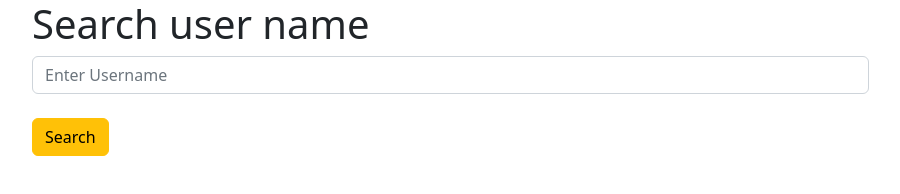
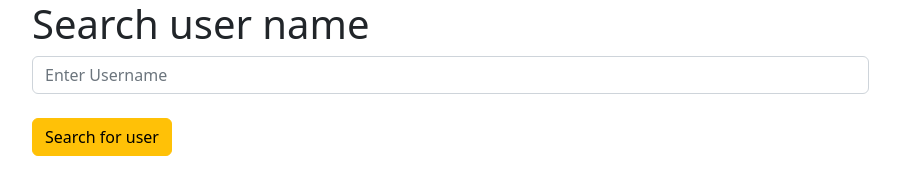
Before and after one commit to QMiNt/GithubSearch, a plain HTML site: page index.html in a window 1280 px wide. Shown: the whole page, without its empty margins (50-950 px from the left). Drawn offline with nearby package versions, Linux system fonts and the light colour scheme.

Commit message:
initial commit

```diff
--- a/index.html
+++ b/index.html
@@ -16,7 +16,7 @@
             </div>
             <br>
             <div class="form-group">
-                <button class="btn btn-warning" id="butt"> Search </button>
+                <button class="btn btn-warning" id="butt"> Search for user </button>
             </div>
             <div style="display: none;" id="res">
                 Name: <span id="name"> </span><br>
```
